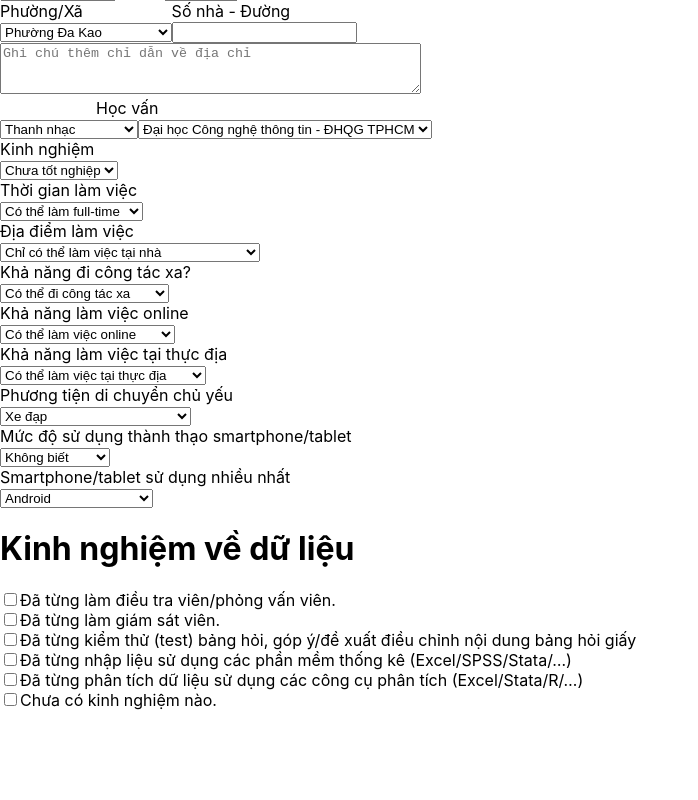
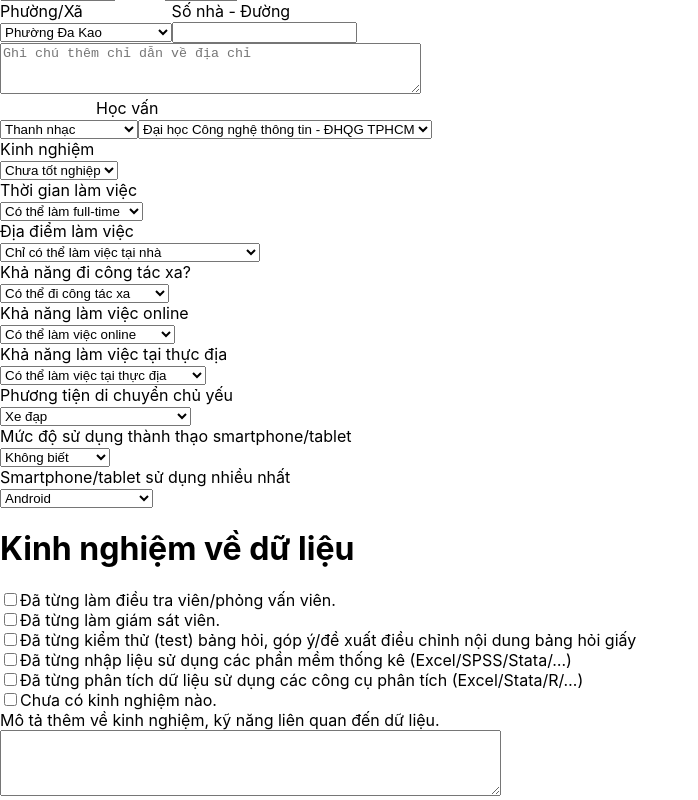
Before and after one commit to kelvinlien/reactjs-form, a React (Create React App) app: page / in a window 1280 px wide. Shown: the part 313-1113 px from the top of the page, without its empty margins (0-698 px from the left). Before the commit the page ends 1023 px from the top, so only its background shows below. Built offline with nearby package versions, Linux system fonts and the light colour scheme.

Commit message:
Fea: more info textarea

```diff
--- a/src/DataCheckBox.js
+++ b/src/DataCheckBox.js
@@ -31,6 +31,10 @@ class DataCheckBox extends React.Component{
 				<input type = 'checkbox' className = 'none'/>
 				<label>Chưa có kinh nghiệm nào.</label>
 			</div>
+				<label>Mô tả thêm về kinh nghiệm, kỹ năng liên quan đến dữ liệu.</label>
+			<div>
+				<textarea className = 'more-info' rows = '4' cols = '60'/>
+			</div>
 
 
 		</form>
```
